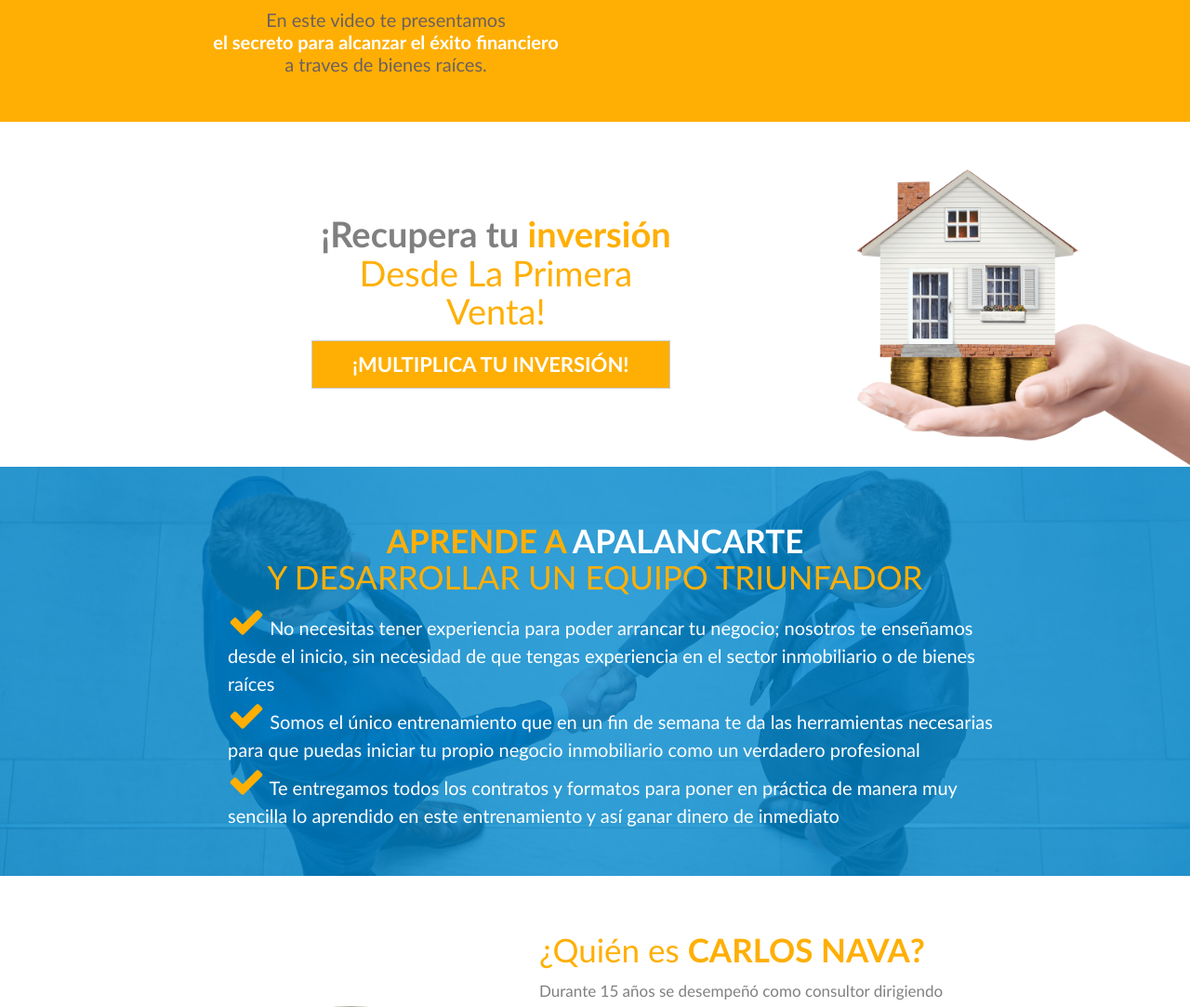
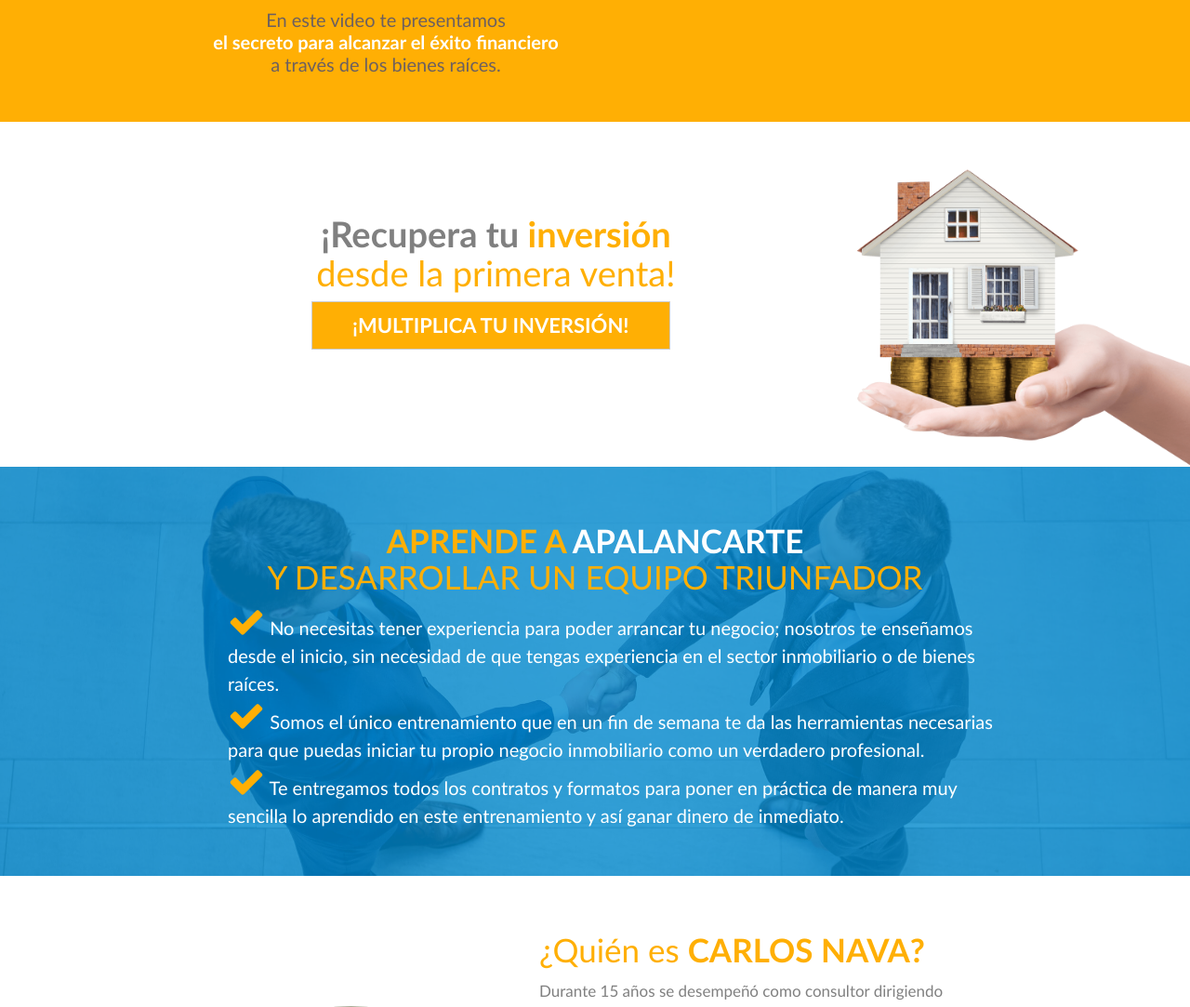
Before and after one commit to correangel/exitoInmobiliario, a PHP site: page / in a window 1280 px wide. Shown: the part 1089-2172 px from the top of the page at 93% size. Run offline with PHP 8.4, Linux system fonts and the light colour scheme; some libraries are stand-ins or nearby versions.

Commit message:
cambios de ortografia

```diff
--- a/css/exito.css
+++ b/css/exito.css
@@ -75,7 +75,7 @@ li.whiteFont {font-size: 20px; }
 .blackFont{font-size: 20px; text-align: center; color: #6D6060;line-height: 1.2;}
 .blackFontSpan{font-weight: 600;color: #ffffff;padding-top: 95px;}
 .blackFontRecover{font-size: 38px; text-transform: none;margin-top: 100px;}
-.blackFontSell{font-weight: 100;color: #ffaf04;text-transform: capitalize;}
+.blackFontSell{font-weight: 100;color: #ffaf04;text-transform: initial;}
 .es{font-weight: 100; color: #ffaf04; text-transform: initial;}
 .blueFont{color: #0089ce;}
 .blueSpan{font-weight: 600;}
--- a/index.html
+++ b/index.html
@@ -106,7 +106,7 @@
     <div class="container">
       <div class="row">
         <div class="col-sm-12">
-          <h2 class="yellowFontQuieres">¿Quieres conocer el gratificante <span class="yellowFontPro"><br>mundo de bienes raíces?</span></h2>
+          <h2 class="yellowFontQuieres">¿Quieres conocer el gratificante <span class="yellowFontPro"><br>mundo de los bienes raíces?</span></h2>
           <p class="objetivoFont">NUESTRO OBJETIVO:</p>
           <p class="textCenterExitoso"><span class="blueSpan">Hacerte exitoso </span><br>en el mercado inmobiliario.</p>
         </div>
@@ -119,10 +119,10 @@
       <div class="row">
         <div class="col-sm-6">
           <iframe src="https://www.youtube.com/embed/V6WqkGWwOJI" frameborder="0" allowfullscreen class="videoYoutube"></iframe>
-          <p class="blackFont">En este video te presentamos <span class="blackFontSpan"><br>el secreto para alcanzar el éxito financiero</span><br> a traves de bienes raíces.</p>
+          <p class="blackFont">En este video te presentamos <span class="blackFontSpan"><br>el secreto para alcanzar el éxito financiero</span><br> a través de los bienes raíces.</p>
         </div>
         <div class="col-sm-6">
-        	<p class="experienceFont">Te damos el <span class="whiteSpan">"paso a paso"</span> del <span class="whiteSpan">camino al éxito inmobiliario </span>sin necesidad de que <span class="whiteSpan">cuentes con experiencia</span></p>
+        	<p class="experienceFont">Te damos el <span class="whiteSpan">"paso a paso"</span> del <span class="whiteSpan">camino al éxito inmobiliario </span>sin necesidad de que <span class="whiteSpan">cuentes con experiencia.</span></p>
         	<button type="submit" class="btn btn-default blueButton">¡ME INTERESA!</button>
         </div>
       </div>
@@ -153,9 +153,9 @@
         <div class="col-sm-12">
           <h2 class="yellowFont">APRENDE A <span class="whiteFont">APALANCARTE</span><br> <span class="blackFontSell">Y DESARROLLAR UN EQUIPO TRIUNFADOR</span></h2>
           <ul>
-            <li class="whiteFont"><i class="fa fa-check fa-2x"></i> No necesitas tener experiencia para poder arrancar tu negocio; nosotros te enseñamos desde el inicio, sin necesidad de que tengas experiencia en el sector inmobiliario o de bienes raíces</li>
-            <li class="whiteFont"><i class="fa fa-check fa-2x"></i> Somos el único entrenamiento que en un fin de semana te da las herramientas necesarias para que puedas iniciar tu propio negocio inmobiliario como un verdadero profesional</li>
-            <li class="whiteFont"><i class="fa fa-check fa-2x"></i> Te entregamos todos los contratos y formatos para poner en práctica de manera muy sencilla lo aprendido en este entrenamiento y así ganar dinero de inmediato</li>
+            <li class="whiteFont"><i class="fa fa-check fa-2x"></i> No necesitas tener experiencia para poder arrancar tu negocio; nosotros te enseñamos desde el inicio, sin necesidad de que tengas experiencia en el sector inmobiliario o de bienes raíces.</li>
+            <li class="whiteFont"><i class="fa fa-check fa-2x"></i> Somos el único entrenamiento que en un fin de semana te da las herramientas necesarias para que puedas iniciar tu propio negocio inmobiliario como un verdadero profesional.</li>
+            <li class="whiteFont"><i class="fa fa-check fa-2x"></i> Te entregamos todos los contratos y formatos para poner en práctica de manera muy sencilla lo aprendido en este entrenamiento y así ganar dinero de inmediato.</li>
           </ul>
         </div>
       </div>
```
